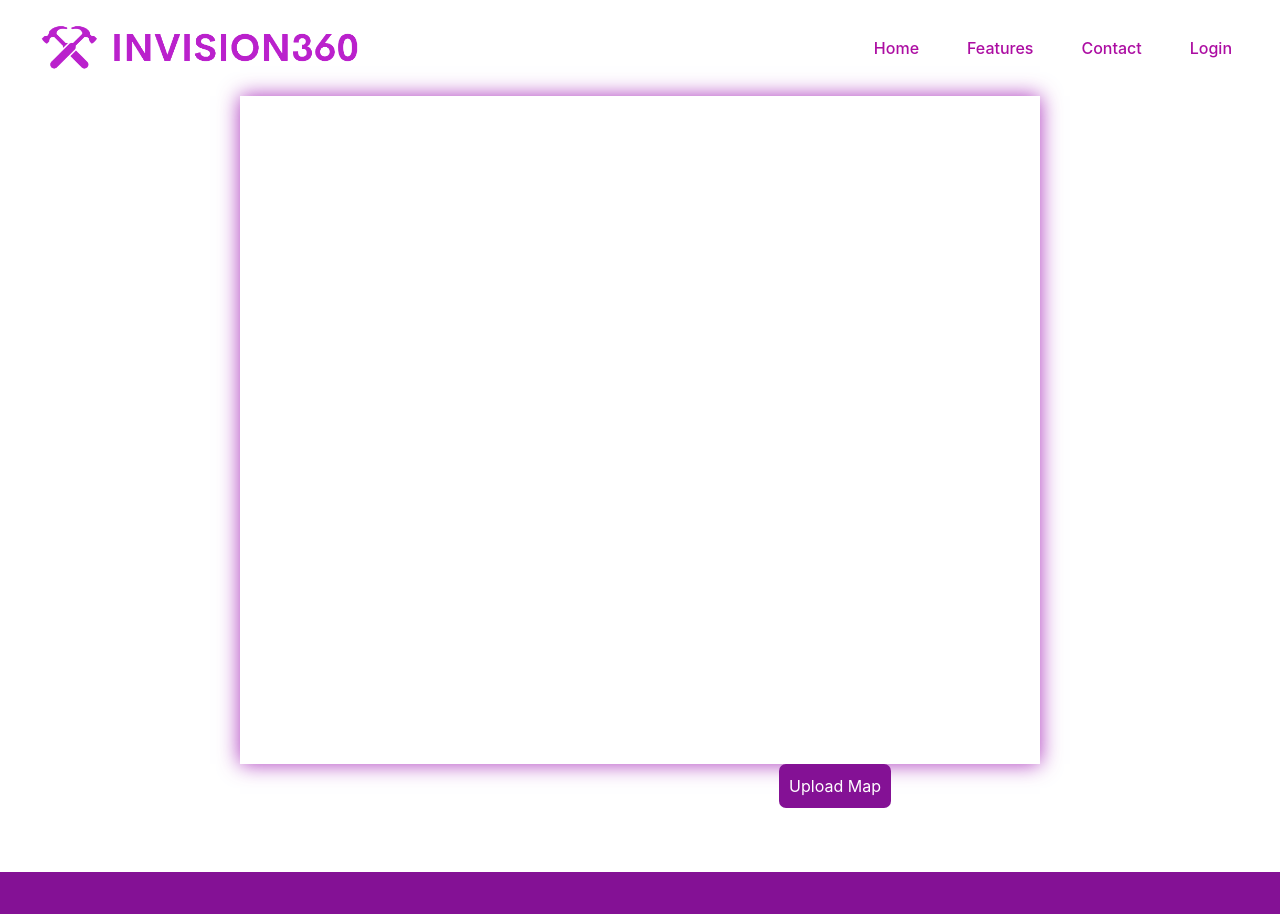
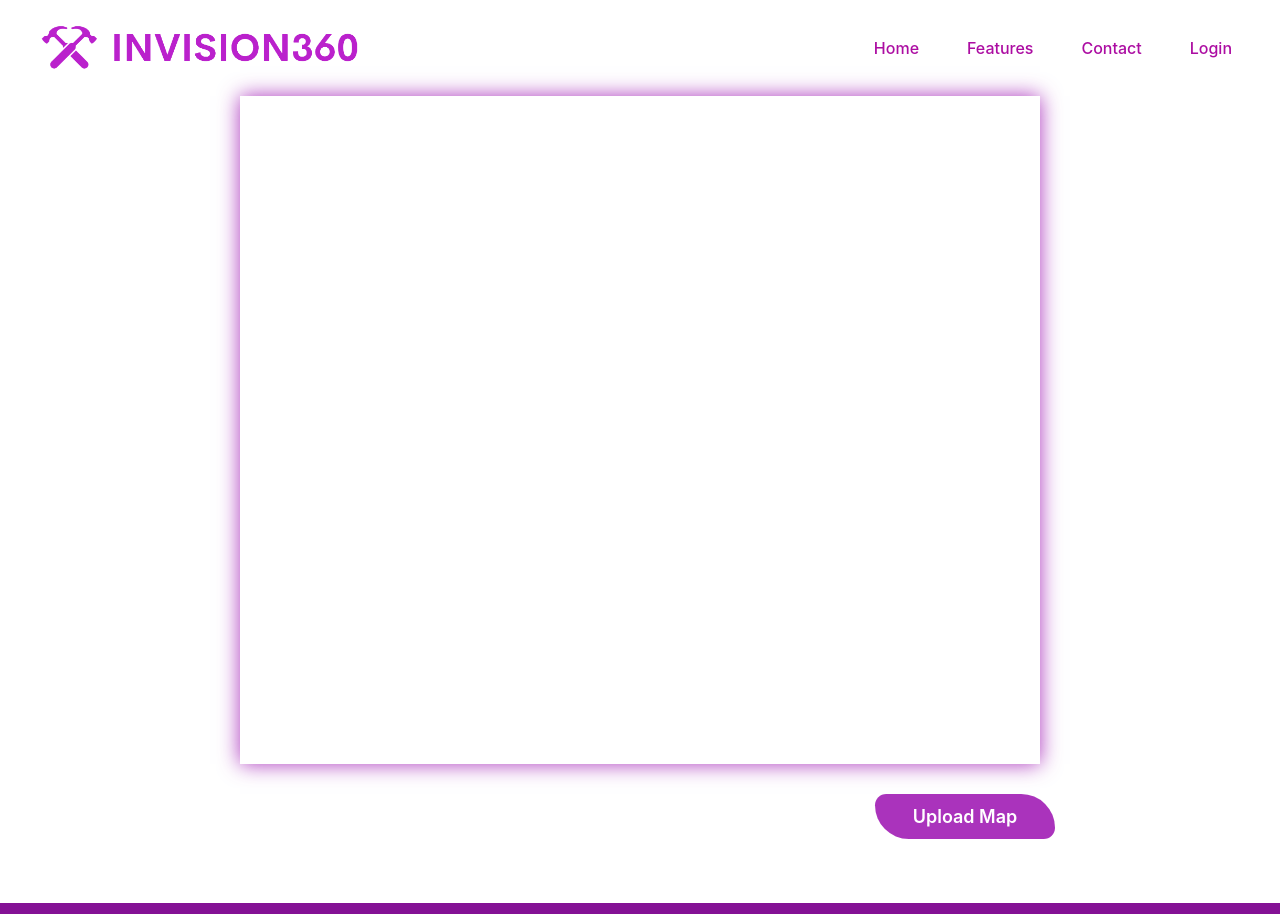
Before and after one commit to Invision36O/invision-frontend, a React (Vite) app: page /space in a window 1280 px wide. Shown: the top 914 px of the page. Built offline with nearby package versions, Linux system fonts and the light colour scheme; no server answers.

Commit message:
MapsSpace

```diff
--- a/src/Components/Space.css
+++ b/src/Components/Space.css
@@ -22,9 +22,24 @@
 }
 
 .space button{
-    background-color: #841195;
-    padding: 10px;
-    border-radius: 7px;
-    color: white;
-    margin-left: 390px;
+    cursor: pointer;
+    transition: background-color 0.2s ease;
+    margin-left: 800px;
+    color:#ffffff;
+    font-weight: 600;
+    font-size: large;
+    border-radius: 100px 300px 100px 300px;
+    background-color: #9500accc;
+    width: fit-content;
+    padding: 9px 38px;
+    align-items: center;
+    text-align: center;
+    margin-left: 650px;
+    margin-top: 30px;
 }
+
+.space button:hover{
+    background-color:#a04cbc;
+    color: #fafcfe;
+    transition: color 0.5s ease;
+  }
```
